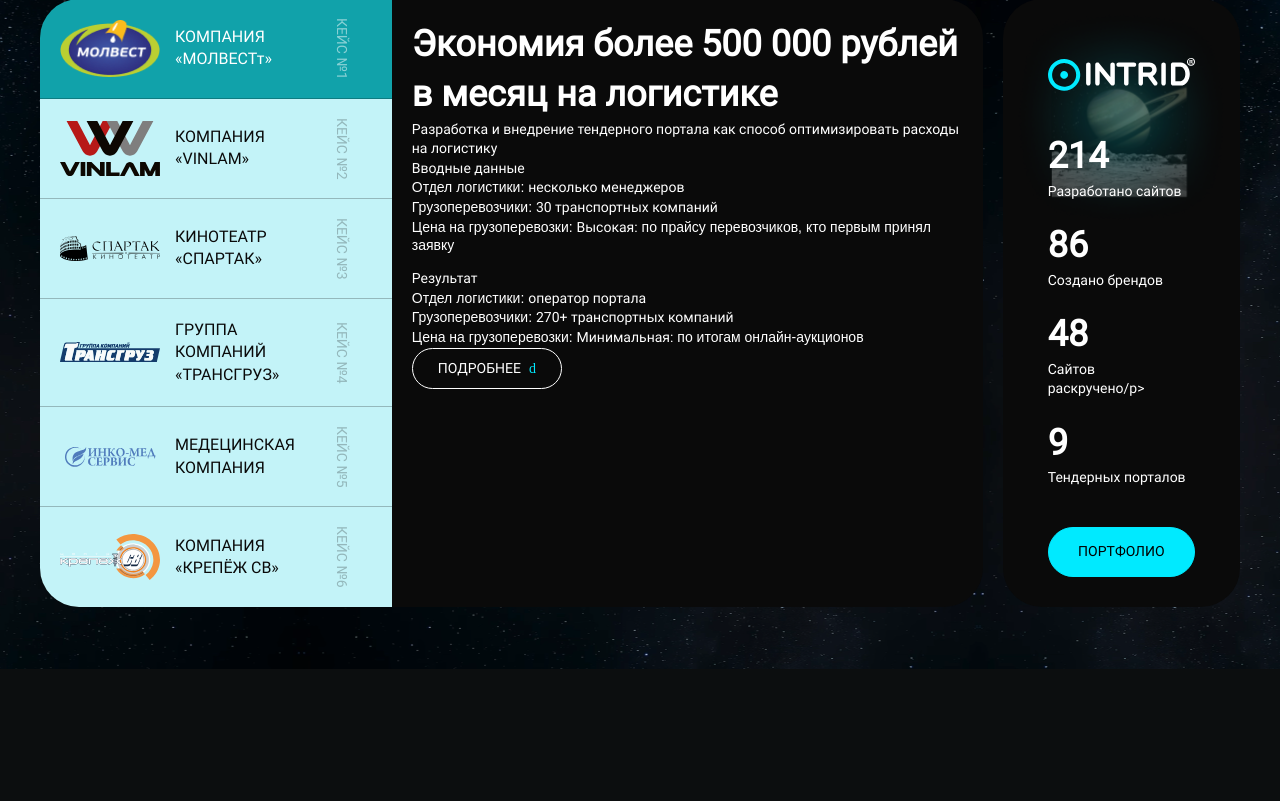
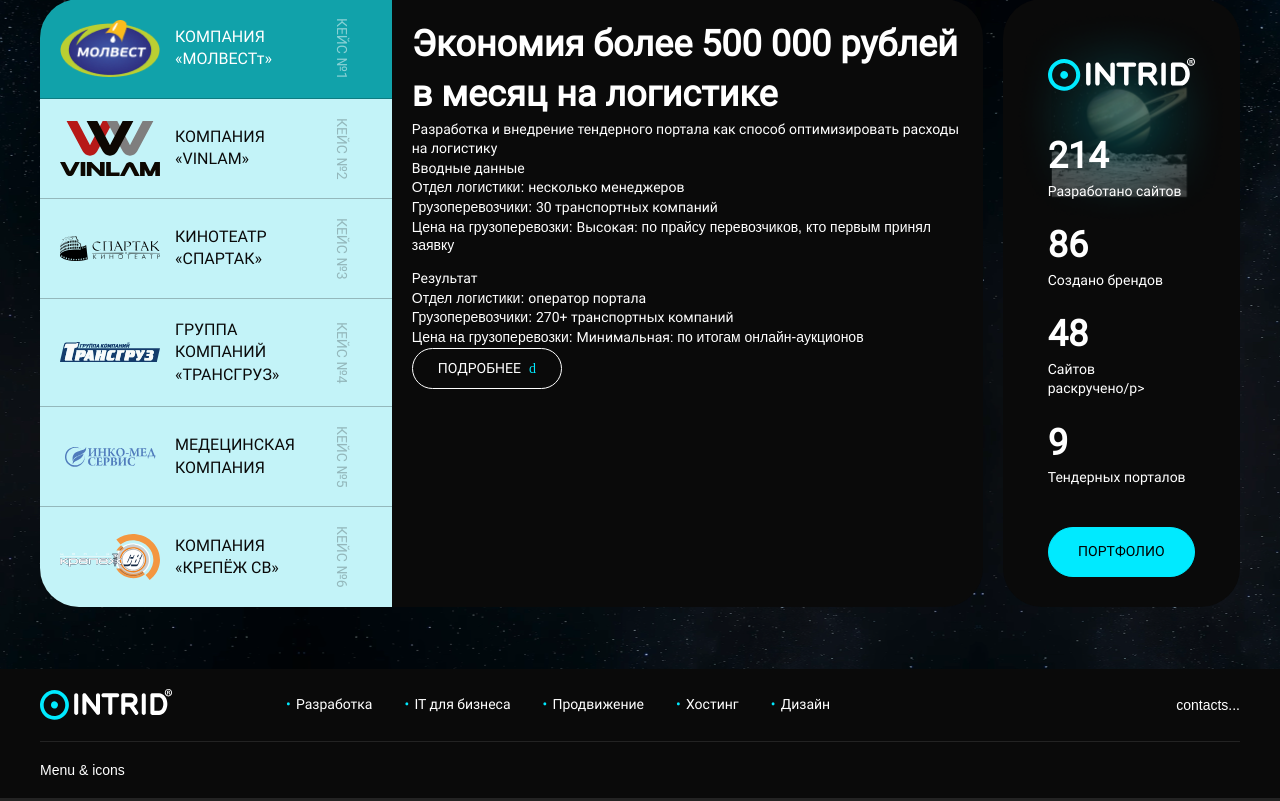
Before and after one commit to OUSee/INTRID_SITE_NEW, a PHP site: page / in a window 1280 px wide. Shown: the part 5699-6500 px from the top of the page. Before the commit the page ends 6368 px from the top, so only its background shows below. Run offline with PHP 8.4, Linux system fonts and the light colour scheme; some web fonts are replaced.

Commit message:
create footer

```diff
--- a/css/index.css
+++ b/css/index.css
@@ -304,6 +304,25 @@ section:first-of-type {
   max-width: 1442px;
   margin: 0 auto;
 }
+.container-full {
+  width: 100%;
+  margin: 0 auto !important;
+}
+@media (max-width: 1500px) {
+  .container-full {
+    padding: 0 40px;
+  }
+}
+@media (max-width: 601px) {
+  .container-full {
+    padding: 0px 20px;
+  }
+}
+@media (max-width: 440px) {
+  .container-full {
+    padding: 0 10px;
+  }
+}
 
 /* buttons and checkboxes */
 button,
@@ -2303,6 +2322,86 @@ button.next:hover {
   justify-content: center;
 }
 
+.footer {
+  position: relative;
+  display: flex;
+  flex-direction: column;
+  width: 100%;
+  background-color: var(--bg-main);
+}
+.footer-top {
+  display: flex;
+  flex-direction: row;
+  align-items: center;
+  justify-content: flex-start;
+  padding: 20px 0;
+  border-bottom: 1px solid var(--footer-bg);
+}
+.footer-middle {
+  display: flex;
+  flex-direction: row;
+  align-items: center;
+  justify-content: flex-start;
+  padding: 20px 0;
+}
+.footer-logo {
+  position: relative;
+  z-index: 1;
+  display: flex;
+  flex: 0 0 auto;
+  width: 132px;
+  height: 32px;
+  margin-right: 114px;
+}
+@media (max-width: 1200px) {
+  .footer-logo {
+    width: 100px;
+    height: 24px;
+  }
+}
+.footer-logo > * {
+  width: 100%;
+  height: 100%;
+  -o-object-fit: contain;
+     object-fit: contain;
+}
+.footer-categories {
+  display: flex;
+  flex-direction: row;
+  align-items: center;
+  justify-content: flex-start;
+  gap: 32px;
+  margin-right: auto;
+}
+.footer-categories > a {
+  position: relative;
+  padding-left: 10px;
+  color: var(--color-white);
+}
+.footer-categories > a:hover {
+  color: var(--blue-main);
+}
+.footer-categories > a::before {
+  content: "•";
+  position: absolute;
+  top: 50%;
+  left: 0;
+  color: var(--blue-main);
+  transform: translate(0, -50%);
+}
+.footer-contacts {
+  display: flex;
+  margin-left: auto;
+}
+.footer-bottom {
+  display: flex;
+  flex-direction: row;
+  align-items: center;
+  justify-content: flex-start;
+  padding: 20px 0;
+  background-color: var(--footer-bg);
+}
+
 .popup {
   display: none;
   position: fixed;
--- a/index.html
+++ b/index.html
@@ -1522,6 +1522,41 @@
             </aside>
         </div>
     </section>
+    <!-- footer -->
+    <footer class="footer">
+        <div class="container container-full">
+            <div class="footer-inner">
+                <div class="footer-top">
+                    <a href="./" title="Создание и продвижение сайтов и IT-продуктов на заказ" class="footer-logo">
+                        <img src="./src/images/logoMain.svg" alt="INTRID - разработка сайтов">
+                    </a>
+                    <div class="footer-categories">
+                        <a href="#">Разработка</a>
+                        <a href="#">IT для бизнеса</a>
+                        <a href="#">Продвижение</a>
+                        <a href="#">Хостинг</a>
+                        <a href="#">Дизайн</a>
+                    </div>
+
+                    <div class="footer-contacts">
+                        <!-- contact blocks -->
+                        contacts...
+                    </div>
+                </div>
+                <div class="footer-middle">
+                    <!-- menu -->
+                    <!-- icons -->
+                     Menu & icons
+                </div>
+            </div>
+        </div>
+        <div class="footer-bottom">
+            <div class="container container-full">
+                <span>Государственная аккредитация в области информационных технологий</span>
+                <span>© 2004-2022 INTRID web-studio</span>
+            </div>
+        </div>
+    </footer>
     <dialog class="popup" id="accreditation-view">
         <div class="popup-body">
             <img src="./src/images/accreditation.webp" alt="accrediattion">
--- a/scss/index.scss
+++ b/scss/index.scss
@@ -340,6 +340,23 @@ section:first-of-type {
 .container {
   max-width: 1442px;
   margin: 0 auto;
+
+  &-full {
+    width: 100%;
+    margin: 0 auto !important;
+
+    @media (max-width: 1500px) {
+      padding: 0 40px;
+    }
+
+    @media (max-width: 601px) {
+      padding: 0px 20px;
+    }
+
+    @media (max-width: 440px) {
+      padding: 0 10px;
+    }
+  }
 }
 
 /* buttons and checkboxes */
@@ -2511,6 +2528,94 @@ button.next {
   }
 }
 
+.footer {
+  position: relative;
+  display: flex;
+  flex-direction: column;
+  width: 100%;
+  background-color: var(--bg-main);
+
+  &-top {
+    display: flex;
+    flex-direction: row;
+    align-items: center;
+    justify-content: flex-start;
+    padding: 20px 0;
+    border-bottom: 1px solid var(--footer-bg);
+  }
+
+  &-middle {
+    display: flex;
+    flex-direction: row;
+    align-items: center;
+    justify-content: flex-start;
+    padding: 20px 0;
+  }
+
+  &-logo {
+    position: relative;
+    z-index: 1;
+    display: flex;
+    flex: 0 0 auto;
+    width: 132px;
+    height: 32px;
+    margin-right: 114px;
+
+    @media (max-width: 1200px) {
+      width: 100px;
+      height: 24px;
+    }
+
+    & > * {
+      width: 100%;
+      height: 100%;
+      object-fit: contain;
+    }
+  }
+
+  &-categories {
+    display: flex;
+    flex-direction: row;
+    align-items: center;
+    justify-content: flex-start;
+    gap: 32px;
+    margin-right: auto;
+
+    & > a {
+      position: relative;
+      padding-left: 10px;
+      color: var(--color-white);
+
+      &:hover {
+        color: var(--blue-main);
+      }
+
+      &::before {
+        content: '•';
+        position: absolute;
+        top: 50%;
+        left: 0;
+        color: var(--blue-main);
+        transform: translate(0, -50%);
+      }
+    }
+  }
+
+  &-contacts {
+    display: flex;
+    margin-left: auto;
+  }
+
+  &-bottom {
+    display: flex;
+    flex-direction: row;
+    align-items: center;
+    justify-content: flex-start;
+    padding: 20px 0;
+    background-color: var(--footer-bg);
+  }
+}
+
 .popup {
   display: none;
   position: fixed;
```
Also changed, not shown: css/index.min.css.
